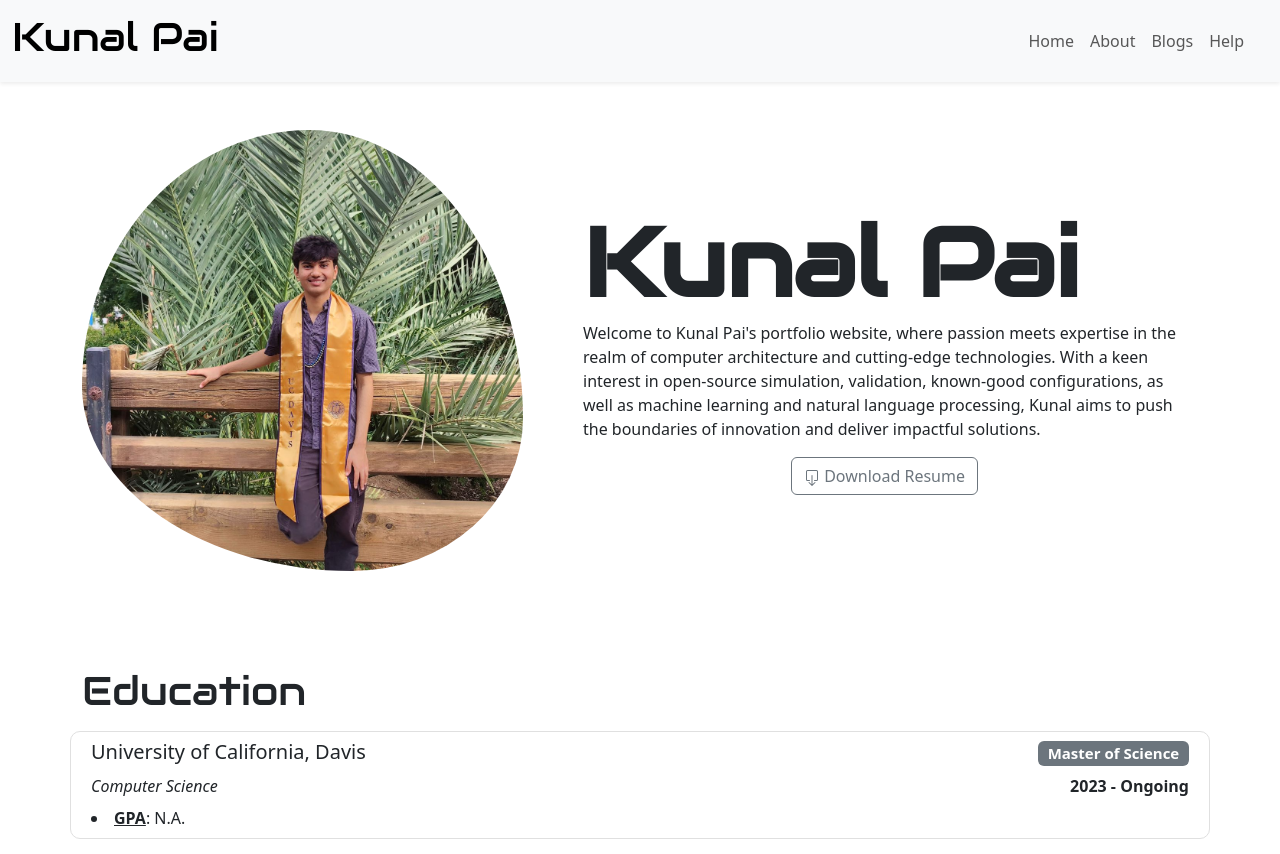
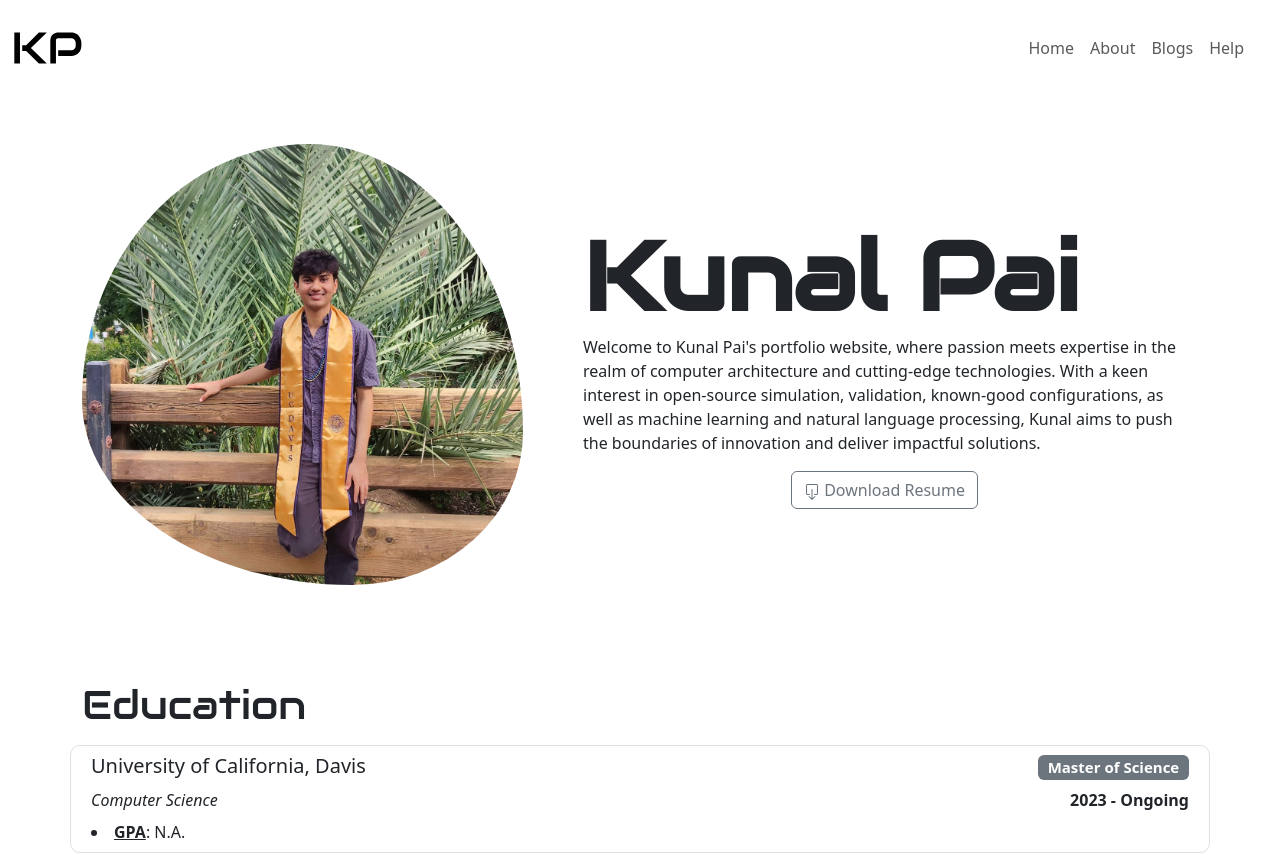
Before and after one commit to kunpai/my-website, a Next.js app: page / in a window 1280 px wide. Shown: the top 854 px of the page. Built offline with nearby package versions, Linux system fonts and the light colour scheme.

Commit message:
Syncing forks
Co-authored-by: Parth Shah <helloparthshah@gmail.com>

```diff
--- a/components/publication.js
+++ b/components/publication.js
@@ -42,7 +42,8 @@ export default function Publication() {
     };
 
     return (
-        publications.map((publication, index) => {
+        <>
+            {publications.map((publication, index) => {
                 return (
                     <Row key={index} className="mb-3 p-2 experience">
                         <Col>
@@ -63,10 +64,10 @@ export default function Publication() {
                                     <span key={index} variant="secondary">
                                         {
                                             publication.authors.map((author, index) => {
-                                            const isKunalPai = author.includes("Kunal");
+                                                const isParth = author.includes("Parth");
                                                 return (
                                                     <span key={index}>
-                                                    <span style={{ textDecoration: isKunalPai ? "underline" : "none" }}>
+                                                        <span style={{ textDecoration: isParth ? "underline" : "none" }}>
                                                             {author}
                                                         </span>
                                                         {index < publication.authors.length - 1 ? ", " : ""}
@@ -89,9 +90,8 @@ export default function Publication() {
                                     {publication.description}
                                 </span>
                             </Row>
-                        <Row className="mt-3">
+                            <Row className="mt-3 links">
                                 <Col className="d-flex align-items-center">
-                                <Col>
                                     {
                                         publication.tags ? publication.tags.map((tag, index) => {
                                             return (
@@ -101,7 +101,6 @@ export default function Publication() {
                                             )
                                         }) : null
                                     }
-                                </Col>
                                 </Col>
                                 <Col className="d-flex justify-content-center align-items-center">
                                     <OverlayTrigger
@@ -133,5 +132,8 @@ export default function Publication() {
                     </Row >
                 )
             }
-        ))
+            )}
+        </>
+    )
+
 }
--- a/components/topbar.js
+++ b/components/topbar.js
@@ -4,25 +4,36 @@ import { Container, Navbar, Nav, Offcanvas } from "react-bootstrap";
 import Image from "next/image";
 import Link from "next/link";
 import { useEffect, useState } from "react";
-import { useRouter } from "next/router";
 
-/**
- * @component
- * @description This component returns the top navigation bar for the gem5 website.
- * It includes a logo, a toggle button for small screens, and an offcanvas menu with links to Home, About, and Documentation pages.
- * @returns {JSX.Element} The JSX element representing the top navigation bar.
-*/
 export default function Topbar() {
     const [show, setShow] = useState(false);
+    const [visible, setVisible] = useState(false);
+    const pageYOffsetTrigger = 150;
+
+    useEffect(() => {
+        function toggleVisibility() {
+            window.pageYOffset > pageYOffsetTrigger ? setVisible(true) : setVisible(false)
+        }
+
+        window.addEventListener("scroll", toggleVisibility);
+        return () => { window.removeEventListener("scroll", toggleVisibility) }
+    }, []);
 
     return (
         <>
-            <Navbar bg="light" className="shadow-sm topbar" expand="lg" sticky="top">
+            <Navbar
+                className={"topbar" + (visible ? " shadow-sm bg-dark" : " bg-white")}
+                variant={visible ? "dark" : "light"}
+                expand="lg"
+                sticky="top"
+                style={{ transition: "all 0.5s ease" }}
+            >
                 <Container fluid>
                     <Navbar.Brand href="/" as={Link}>
-                        <h1>
-                            Kunal Pai
-                        </h1>
+                    <svg width="70" height="70" viewBox="0 0 1000 1000" fill="none" xmlns="http://www.w3.org/2000/svg">
+                        <path d="M498.029 723H383.798L202.699 541.592H146.048V460.484H202.699L383.798 279.076H498.029L269.876 501.038L498.029 723ZM113.853 723H33.3643V279.076H113.853V723Z" fill={visible ? "#FFFFFF" : "#000000"} />
+                        <path d="M990.865 464.818C990.865 483.186 988.595 499.593 984.055 514.04C979.514 528.487 973.323 541.282 965.48 552.427C957.844 563.365 948.97 572.755 938.857 580.598C928.745 588.44 918.116 594.838 906.972 599.791C896.034 604.744 884.889 608.356 873.538 610.626C862.394 612.896 851.868 614.031 841.962 614.031H659.935V533.543H841.962C852.281 532.717 861.568 530.654 869.823 527.352C878.285 523.843 885.508 519.2 891.493 513.421C897.478 507.642 902.122 500.729 905.424 492.68C908.726 484.424 910.377 475.137 910.377 464.818V428.289C909.345 418.176 907.178 408.889 903.876 400.428C900.574 391.966 896.034 384.743 890.255 378.758C884.683 372.773 877.872 368.129 869.823 364.827C861.774 361.319 852.487 359.564 841.962 359.564H660.554C649.822 359.564 641.67 362.351 636.098 367.923C630.525 373.495 627.739 381.544 627.739 392.069V723H547.251V392.069C547.251 371.431 550.966 353.889 558.396 339.442C566.032 324.996 575.422 313.335 586.566 304.461C597.917 295.587 610.197 289.189 623.405 285.268C636.614 281.14 648.79 279.076 659.935 279.076H841.962C860.123 279.076 876.427 281.45 890.874 286.196C905.321 290.737 918.013 296.928 928.951 304.771C940.096 312.407 949.486 321.281 957.122 331.394C964.965 341.506 971.362 352.135 976.315 363.279C981.475 374.217 985.19 385.362 987.46 396.713C989.73 407.857 990.865 418.383 990.865 428.289V464.818Z" fill={visible ? "#FFFFFF" : "#000000"}/>
+                    </svg>
                     </Navbar.Brand>
                     <Navbar.Toggle
                         aria-controls={`offcanvasNavbar-expand-sm`}
@@ -37,7 +48,7 @@ export default function Topbar() {
                     >
                         <Offcanvas.Header closeButton>
                             <Offcanvas.Title id={`offcanvasNavbarLabel-expand-sm`}>
-                                Kunal Pai
+                                Parth Shah
                             </Offcanvas.Title>
                         </Offcanvas.Header>
                         <Offcanvas.Body>
--- a/pages/_app.js
+++ b/pages/_app.js
@@ -1,11 +1,24 @@
-import 'bootstrap/dist/css/bootstrap.min.css';
+import 'bootstrap/dist/css/bootstrap.css';
 import '@/styles/globals.css'
 import Layout from '@/components/layout';
+import Head from 'next/head';
 
 export default function App({ Component, pageProps }) {
   return (
-    <Layout>
-      <Component {...pageProps} />
-    </Layout>
+    <>
+      <Head>
+        <title>Kunal Pai</title>
+        <meta name="description" content="Kunal Pai's personal website." />
+        <meta name="viewport" content="width=device-width, initial-scale=1" />
+        <meta name="theme-color" content="#000000" />
+        <link rel="icon" href="/images/favicon.ico" />
+        <link rel="preconnect" href="https://fonts.googleapis.com" />
+        <link rel="preconnect" href="https://fonts.gstatic.com" crossorigin />
+        <link href="https://fonts.googleapis.com/css2?family=Audiowide&display=swap" rel="stylesheet" />
+      </Head>
+      <Layout>
+        <Component {...pageProps} />
+      </Layout>
+    </>
   )
 }
--- a/pages/_document.js
+++ b/pages/_document.js
@@ -9,9 +9,6 @@ export default function Document() {
   return (
     <Html lang="en">
       <Head>
-        <title>Kunal Pai</title>
-        <meta name="description" content="Kunal Pai's personal website." />
-        <link rel="icon" href="/images/favicon.ico" />
       </Head>
       <body>
         <Main />
--- a/styles/globals.css
+++ b/styles/globals.css
@@ -1,6 +1,3 @@
-@import url('https://fonts.googleapis.com/css2?family=Audiowide&display=swap');
-
-
 .content-text * {
   font-size: 1rem;
   font-weight: 300;
@@ -27,6 +24,10 @@
 /* Styling for the content inside the textbox */
 .content {
   color: #333;
+}
+
+.topbar path {
+  transition: all 0.2s ease;
 }
 
 /* Bootstrap classes for padding and border radius inside the textbox */
@@ -161,4 +162,18 @@
   .experience>div {
     width: 100%;
   }
+
+  .links {
+    display: flex;
+    justify-content: center;
+    align-items: center;
+    flex-direction: column;
+    gap: 1rem;
+  }
+
+  .links .col {
+    width: 100%;
+    justify-content: center !important;
+  }
+
 }
```
Lines whose indentation alone changed are shown as unchanged.
